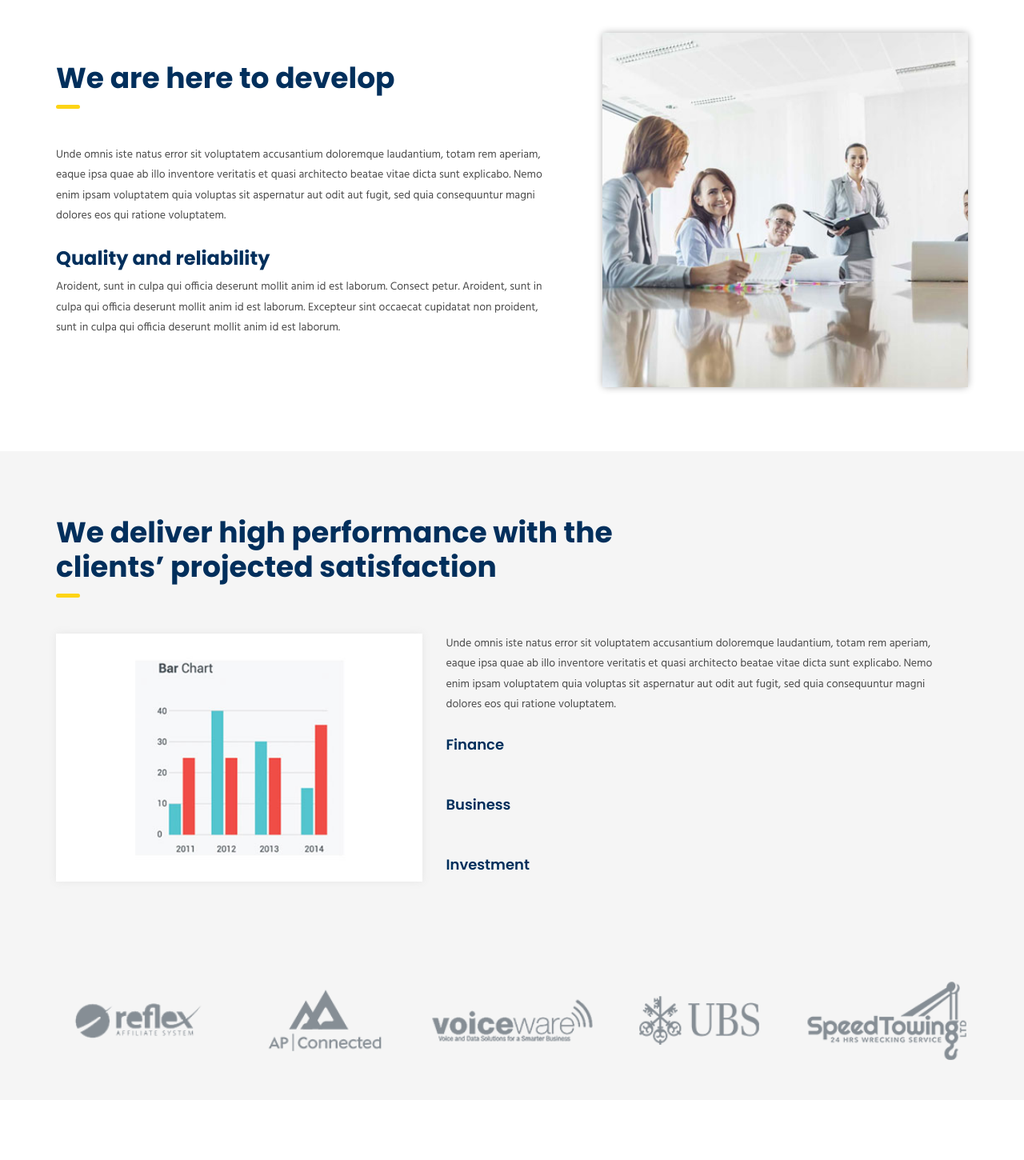
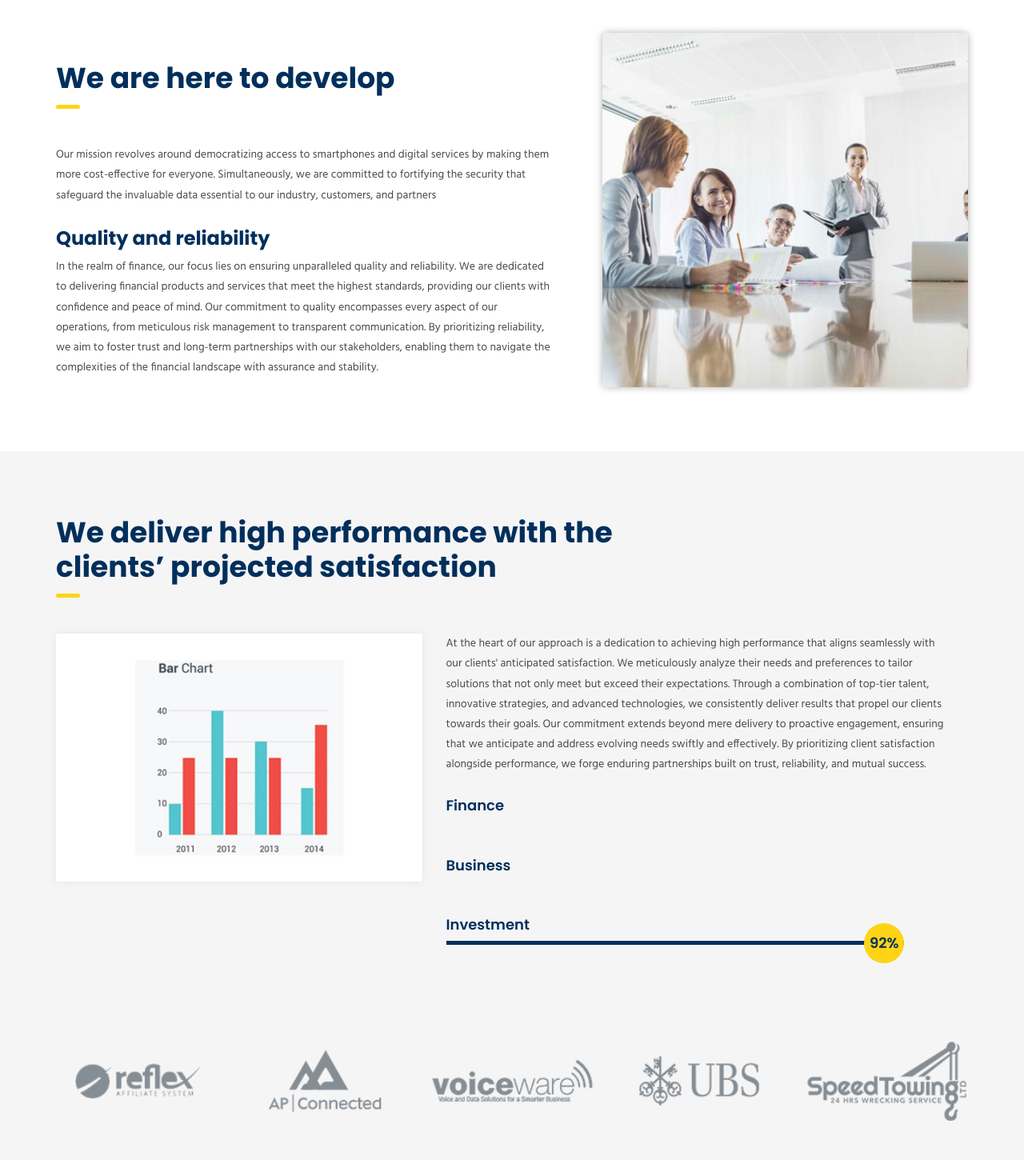
Before and after one commit to PrathamDeshmukh/Screenbros, a CodeIgniter app: page /Screenbros/about in a window 1280 px wide. Shown: the part 298-1748 px from the top of the page at 80% size. Run offline with CodeIgniter, Linux system fonts and the light colour scheme; some libraries are stand-ins or nearby versions.

Commit message:
changes in about

```diff
--- a/application/views/front/about.php
+++ b/application/views/front/about.php
@@ -1,3 +1,14 @@
+<!-- start preloader -->
+<div class="preloader">
+    <div class="inner">
+        <span></span>
+        <span></span>
+        <span></span>
+        <span></span>
+        <span></span>
+    </div>
+</div>
+<!-- end preloader -->
 <!-- start page-title -->
 <section class="page-title">
     <div class="container">
@@ -28,9 +39,21 @@
         <div class="row">
             <div class="col col-md-7">
                 <div class="about-details">
-                            <p>Unde omnis iste natus error sit voluptatem accusantium doloremque laudantium, totam rem aperiam, eaque ipsa quae ab illo inventore veritatis et quasi architecto beatae vitae dicta sunt explicabo. Nemo enim ipsam voluptatem quia voluptas sit aspernatur aut odit aut fugit, sed quia consequuntur magni dolores eos qui ratione voluptatem.</p>
+                    <p>Our mission revolves around democratizing
+                        access to smartphones and digital services
+                        by making them more cost-effective for everyone.
+                        Simultaneously, we are committed to fortifying the security
+                        that safeguard the invaluable data essential to
+                        our industry, customers, and partners</p>
                     <h3>Quality and reliability</h3>
-                            <p>Aroident, sunt in culpa qui officia deserunt mollit anim id est laborum. Consect petur. Aroident, sunt in culpa qui officia deserunt mollit anim id est laborum. Excepteur sint occaecat cupidatat non proident, sunt in culpa qui officia deserunt mollit anim id est laborum.</p>
+                    <p>In the realm of finance, our focus lies on ensuring unparalleled quality
+                        and reliability. We are dedicated to delivering financial products and services
+                        that meet the highest standards, providing our clients with confidence and peace of mind.
+                        Our commitment to quality encompasses every aspect of our operations, from meticulous risk
+                        management to transparent communication. By prioritizing reliability,
+                        we aim to foster trust and long-term partnerships with our stakeholders, enabling
+                        them to navigate the complexities of the financial landscape with assurance and stability.
+                    </p>
                 </div>
             </div>
 
@@ -63,7 +86,17 @@
             </div>
             <div class="col col-md-7">
                 <div class="about-details">
-                            <p>Unde omnis iste natus error sit voluptatem accusantium doloremque laudantium, totam rem aperiam, eaque ipsa quae ab illo inventore veritatis et quasi architecto beatae vitae dicta sunt explicabo. Nemo enim ipsam voluptatem quia voluptas sit aspernatur aut odit aut fugit, sed quia consequuntur magni dolores eos qui ratione voluptatem.</p>
+                    <p>At the heart of our approach is a dedication to achieving high performance
+                        that aligns seamlessly with our clients' anticipated satisfaction. We meticulously analyze
+                        their needs and preferences to tailor solutions that not only meet but exceed their
+                        expectations.
+                        Through a combination of top-tier talent, innovative strategies, and advanced technologies,
+                        we consistently deliver results that propel our clients towards their goals. Our commitment
+                        extends beyond mere delivery to proactive engagement, ensuring that we anticipate and address
+                        evolving needs swiftly and effectively. By prioritizing client satisfaction alongside
+                        performance,
+                        we forge enduring partnerships built on trust, reliability, and mutual success.
+                    </p>
                     <div class="skill-progress-bar">
                         <div class="skills">
                             <div class="skill">
@@ -134,7 +167,8 @@
             <div class="col col-lg-3">
                 <div class="section-title-s5">
                     <h2>Our team</h2>
-                            <p>Excepteur sint occaecat cupi datat non proident, sunt in culpa qui officia deserunt mollit anim id est laborum. nostrud exercitation.</p>
+                    <p>Excepteur sint occaecat cupi datat non proident, sunt in culpa qui officia deserunt mollit anim
+                        id est laborum. nostrud exercitation.</p>
                     <a href="#" class="all-member">All Members <i class="fa fa-angle-right"></i></a>
                 </div>
             </div>
@@ -212,7 +246,8 @@
             <div class="col col-md-6">
                 <div class="section-title-s4">
                     <h2>Request a call back</h2>
-                            <p>Lorem ipsum dolor sit amet, consectetur adipi scing elit, sed do eiusmod tempor incidi dunt ut labore et dolore magna aliqua.</p>
+                    <p>Lorem ipsum dolor sit amet, consectetur adipi scing elit, sed do eiusmod tempor incidi dunt ut
+                        labore et dolore magna aliqua.</p>
                 </div>
                 <div class="contact-form">
                     <form method="post" id="contact-form" class="form row contact-validation-active">
@@ -276,7 +311,8 @@
                         <div class="details">
                             <h4>Monica Hall</h4>
                             <span class="client-post">CEO, Bream-Hall Partners</span>
-                                    <p>Lorem ipsum dolor sit amet, consectetur adipiscing elit, sed do eiusmod tempor incididunt ut labore et.</p>
+                            <p>Lorem ipsum dolor sit amet, consectetur adipiscing elit, sed do eiusmod tempor incididunt
+                                ut labore et.</p>
                         </div>
                     </div>
                     <div class="grid">
@@ -286,7 +322,8 @@
                         <div class="details">
                             <h4>Jared Dunn</h4>
                             <span class="client-post">CEO, Bream-Hall Partners</span>
-                                    <p>Lorem ipsum dolor sit amet, consectetur adipiscing elit, sed do eiusmod tempor incididunt ut labore et.</p>
+                            <p>Lorem ipsum dolor sit amet, consectetur adipiscing elit, sed do eiusmod tempor incididunt
+                                ut labore et.</p>
                         </div>
                     </div>
                     <div class="grid">
@@ -296,7 +333,8 @@
                         <div class="details">
                             <h4>Monica Hall</h4>
                             <span class="client-post">CEO, Bream-Hall Partners</span>
-                                    <p>Lorem ipsum dolor sit amet, consectetur adipiscing elit, sed do eiusmod tempor incididunt ut labore et.</p>
+                            <p>Lorem ipsum dolor sit amet, consectetur adipiscing elit, sed do eiusmod tempor incididunt
+                                ut labore et.</p>
                         </div>
                     </div>
                 </div>
```
Lines whose indentation alone changed are shown as unchanged.
